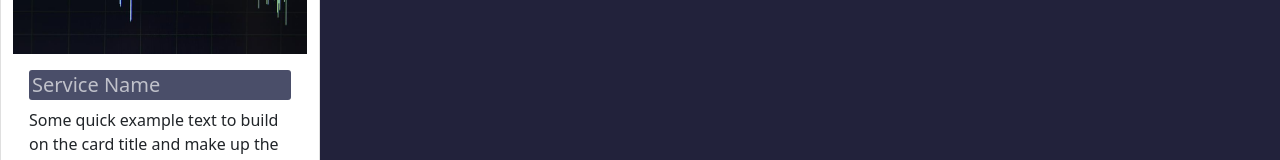
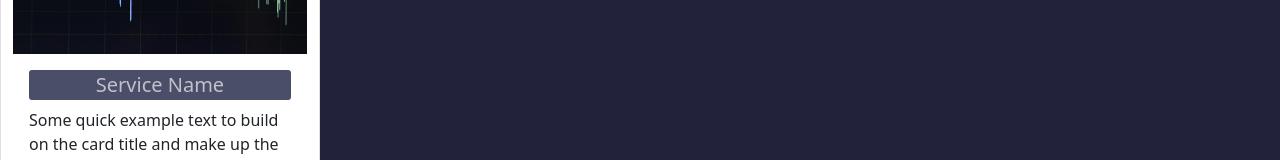
Before and after one commit to jamehzlee/freelancer-jl, a React (Create React App) app in the folder client/: page /job in a window 1280 px wide. Shown: the part 314-474 px from the top of the page. Built offline with nearby package versions, Linux system fonts and the light colour scheme.

Commit message:
centered job card title/subtitle

```diff
--- a/client/src/components/JobCard/index.css
+++ b/client/src/components/JobCard/index.css
@@ -12,6 +12,11 @@
     color: rgba(255,255,255,.65);
     border-radius: 3px;
     padding: 3px;
+    text-align: center;
+}
+
+.card .card-subtitle {
+    text-align: center;
 }
 
 .card .card-text {
```
